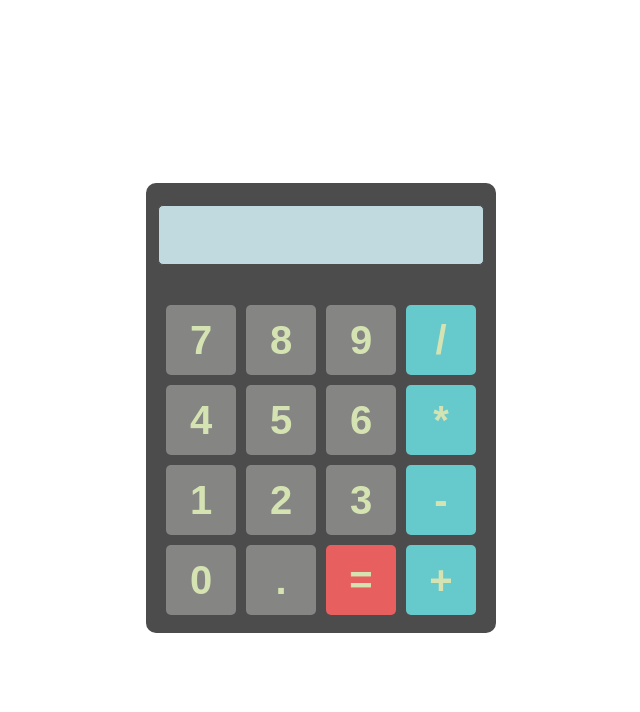
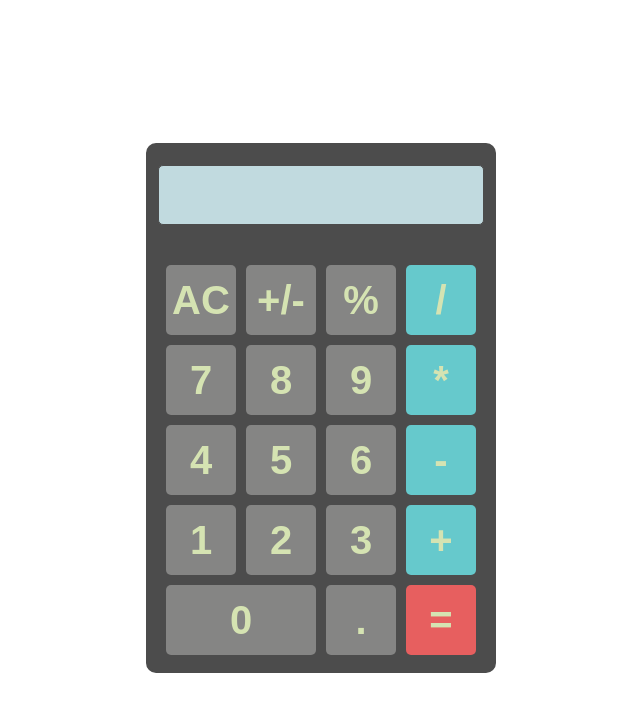
Before and after one commit to jvp36/Calculator, a plain HTML site: page index.html in a window 1280 px wide. Shown: the whole page, without its empty margins (319-959 px from the left). Drawn offline with Linux system fonts and the light colour scheme.

Commit message:
Improving the user interface

```diff
--- a/index.html
+++ b/index.html
@@ -11,22 +11,25 @@
     <div class="container">
         <input type="text" class="screen">
         <div class="buttons">
+            <button class="btn help">AC</button>
+            <button class="btn help">+/-</button>
+            <button class="btn help">%</button>
+            <button class="btn operator">/</button>
             <button class="btn num">7</button>
             <button class="btn num">8</button>
             <button class="btn num">9</button>
-            <button class="btn operator">/</button>
+            <button class="btn operator">*</button>
             <button class="btn num">4</button>
             <button class="btn num">5</button>
             <button class="btn num">6</button>
-            <button class="btn operator">*</button>
+            <button class="btn operator">-</button>
             <button class="btn num">1</button>
             <button class="btn num">2</button>
             <button class="btn num">3</button>
-            <button class="btn operator">-</button>
-            <button class="btn num">0</button>
-            <button class="btn num">.</button>
+            <button class="btn operator">+</button>
+            <button class="btn num zero">0</button>
+            <button class="btn dot">.</button>
             <button class="btn equal">=</button>
-            <button class="btn operator">+</button>
         </div>
     </div>
 
--- a/style.css
+++ b/style.css
@@ -12,7 +12,7 @@ body {
 }
 .container {
     width: 350px;
-    height: 450px;
+    height: 530px;
     background-color:  #4c4c4c;
     border: 2px solid  #4c4c4c;
     border-radius: 10px;
@@ -25,6 +25,8 @@ body {
     background-color:  #c1dadf;
     border: 1px solid #4c4c4c;
     border-radius: 5px;
+    font-size: 50px;
+    text-align: end;
 }
 .buttons {
     width: 100%;
@@ -43,7 +45,10 @@ body {
     border-radius: 5px;
     color:  #d5e3b2;
 }
-.num {
+.zero {
+    flex-basis: 150px;
+}
+.num, .dot, .help {
     background-color: #858584;
 }
 .equal {
```
